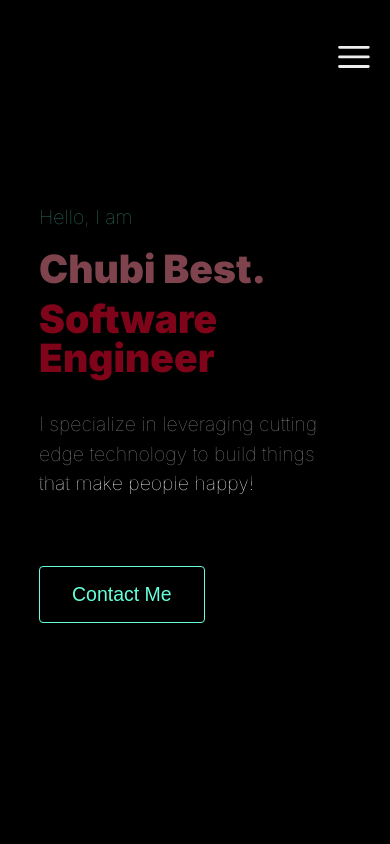
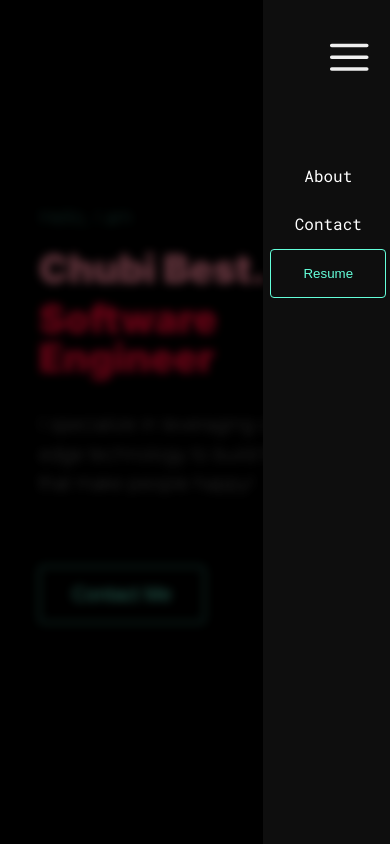
Before and after one commit to chubibest/portfolio, a React (Create React App) app: page / in a window 390 px wide. Both pictures are taken after a click on the element 349 px from the left and 59 px from the top of the page. Built offline with nearby package versions, Linux system fonts and the light colour scheme.

Commit message:
set up mobile actions

```diff
--- /dev/null
+++ b/src/Components/Header/Navigation/MobileActions/index.tsx
@@ -0,0 +1,57 @@
+import React, { Dispatch, SetStateAction } from 'react';
+import styled from 'styled-components';
+
+const Hamburger = styled.div({
+    cursor: 'pointer',
+    width: '15vw',
+    zIndex: 4
+})
+
+interface Props {
+    setDisplayModal: Dispatch<SetStateAction<boolean>>
+    displayModal: boolean
+}
+
+// const Index = ({flipOptionState, optionsState}: Props) => {
+//     return (
+//         <Hamburger onClick={() => { flipOptionState(!optionsState)}}>
+//             <svg className="hb" xmlns="http://www.w3.org/2000/svg" viewBox="0 0 10 10" stroke="#eee" stroke-width=".6" fill="rgba(0,0,0,0)" stroke-linecap="round">
+//             <path d="M2,3L5,3L8,3M2,5L8,5M2,7L5,7L8,7">
+//                 <animate dur="0.2s" attributeName="d" values="M2,3L5,3L8,3M2,5L8,5M2,7L5,7L8,7;M3,3L5,5L7,3M5,5L5,5M3,7L5,5L7,7" fill="freeze" begin="start.begin" />
+//                 <animate dur="0.2s" attributeName="d" values="M3,3L5,5L7,3M5,5L5,5M3,7L5,5L7,7;M2,3L5,3L8,3M2,5L8,5M2,7L5,7L8,7" fill="freeze" begin="reverse.begin" />
+//             </path>
+//             <rect width="10" height="10" stroke="none">
+//                 <animate dur="2s" id="reverse" attributeName="width" begin="click" />
+//             </rect>
+//             <rect width="10" height="10" stroke="none">
+//                 <animate dur="0.001s" id="start" attributeName="width" values="10;0" fill="freeze" begin="click" />
+//                 <animate dur="0.001s" attributeName="width" values="0;10" fill="freeze" begin="reverse.begin" />
+//             </rect>
+//             </svg>
+//         </Hamburger>
+//     );
+// };
+
+const Index = ({setDisplayModal, displayModal}: Props) => {
+    return (
+
+
+        <Hamburger onClick={() => { setDisplayModal(!displayModal)}}>
+            <svg className="hb" xmlns="http://www.w3.org/2000/svg" viewBox="0 0 10 10" stroke="#eee" stroke-width=".6" fill="rgba(0,0,0,0)" stroke-linecap="round">
+            <path d="M2,3L5,3L8,3M2,5L8,5M2,7L5,7L8,7">
+                <animate dur="0.2s" attributeName="d" values="M2,3L5,3L8,3M2,5L8,5M2,7L5,7L8,7;M3,3L5,5L7,3M5,5L5,5M3,7L5,5L7,7" fill="freeze" begin="start.begin" />
+                <animate dur="0.2s" attributeName="d" values="M3,3L5,5L7,3M5,5L5,5M3,7L5,5L7,7;M2,3L5,3L8,3M2,5L8,5M2,7L5,7L8,7" fill="freeze" begin="reverse.begin" />
+            </path>
+            <rect width="10" height="10" stroke="none" onClick={() => [setDisplayModal(true)]}>
+                <animate dur="2s" id="reverse" attributeName="width" begin="click" />
+            </rect>
+            <rect width="10" height="10" stroke="none">
+                <animate dur="0.001s" id="start" attributeName="width" values="10;0" fill="freeze" begin="click" />
+                <animate dur="0.001s" attributeName="width" values="0;10" fill="freeze" begin="reverse.begin" />
+            </rect>
+            </svg>
+        </Hamburger>
+    );
+};
+
+export default Index;
--- a/src/Components/Header/Navigation/MobileHamburger/index.tsx
+++ /dev/null
@@ -1,34 +0,0 @@
-import React, { Dispatch, SetStateAction } from 'react';
-import styled from 'styled-components';
-
-const Hamburger = styled.div({
-    cursor: 'pointer',
-    width: '15vw'
-})
-
-interface Props {
-    flipOptionState: Dispatch<SetStateAction<boolean>>
-    optionsState: boolean
-}
-
-const Index = ({flipOptionState, optionsState}: Props) => {
-    return (
-        <Hamburger onClick={() => { flipOptionState(!optionsState)}}>
-            <svg className="hb" xmlns="http://www.w3.org/2000/svg" viewBox="0 0 10 10" stroke="#eee" stroke-width=".6" fill="rgba(0,0,0,0)" stroke-linecap="round">
-            <path d="M2,3L5,3L8,3M2,5L8,5M2,7L5,7L8,7">
-                <animate dur="0.2s" attributeName="d" values="M2,3L5,3L8,3M2,5L8,5M2,7L5,7L8,7;M3,3L5,5L7,3M5,5L5,5M3,7L5,5L7,7" fill="freeze" begin="start.begin" />
-                <animate dur="0.2s" attributeName="d" values="M3,3L5,5L7,3M5,5L5,5M3,7L5,5L7,7;M2,3L5,3L8,3M2,5L8,5M2,7L5,7L8,7" fill="freeze" begin="reverse.begin" />
-            </path>
-            <rect width="10" height="10" stroke="none">
-                <animate dur="2s" id="reverse" attributeName="width" begin="click" />
-            </rect>
-            <rect width="10" height="10" stroke="none">
-                <animate dur="0.001s" id="start" attributeName="width" values="10;0" fill="freeze" begin="click" />
-                <animate dur="0.001s" attributeName="width" values="0;10" fill="freeze" begin="reverse.begin" />
-            </rect>
-            </svg>
-        </Hamburger>
-    );
-};
-
-export default Index;
--- a/src/Components/Header/Navigation/NavigationContent/index.tsx
+++ b/src/Components/Header/Navigation/NavigationContent/index.tsx
@@ -10,9 +10,20 @@ const NavigationContent = styled.div({
     justifyContent: 'space-between',
     alignItems: 'center',
     '@media (max-width: 767px)': {
-        'flexDirection': 'column'
+        'flexDirection': 'column',
+        'paddingTop': '18vh',
+        'justifyContent': 'flex-start',
+        'position': 'relative',
+        'right': 0,
+        // background: '#011b01',
+        background: '#0e0e0e',
+        'margin-left': 'auto',
+        'lineHeight': '3',
+        'paddingRight': '1vw'
+        // 'flexDirection': 'column',
+        // 'align-self': 'flex-end'
     },
-    'zIndex': 10
+    // 'zIndex': 10
 })
 
 // const options  = ['About', 'Experience', 'Contributions', 'Contact']
--- a/src/Components/Header/Navigation/index.tsx
+++ b/src/Components/Header/Navigation/index.tsx
@@ -1,6 +1,6 @@
 import React, { useContext, useState } from 'react';
 import { WindowSize } from '../../../Context/windowSize';
-import Hamburger from './MobileHamburger'
+import Hamburger from './MobileActions'
 import NavigationContent from './NavigationContent'
 import Modal from '../../Modal'
 
@@ -11,10 +11,8 @@ const Index = () => {
 
     return (
         <>
-            <Modal display={displayModal} setDisplay={setDisplayModal} >
-                <NavigationContent />
-            </Modal>
-            {isMobile ? <Hamburger optionsState={displayModal} flipOptionState={setDisplayModal}/> : <NavigationContent />}
+            {displayModal ? <Modal display={displayModal} setDisplay={setDisplayModal}  children={<NavigationContent />} />: null}
+            {isMobile ? <Hamburger displayModal={displayModal} setDisplayModal={setDisplayModal}/> : <NavigationContent />}
         </>
     );
 };
--- a/src/Components/Modal/index.tsx
+++ b/src/Components/Modal/index.tsx
@@ -1,11 +1,17 @@
 import React, { Dispatch, SetStateAction } from 'react';
 import styled from 'styled-components';
+import NavigationContent from '../Header/Navigation/NavigationContent';
 
 const Modal = styled.div({
     width: '100vw',
     height: '100vh',
-    background: 'rgb(0, 0, 0, 0.5)',
-    position: 'relative'
+    display: 'flex',
+    background: 'rgb(0, 0, 0, 0.6)',
+    'backdrop-filter': 'blur(5px)',
+    position: 'absolute',
+    top: 0,
+    left: 0,
+    // 'justifyContent': 'flex-end',
 })
 
 interface Props {
@@ -15,9 +21,8 @@ interface Props {
 }
 const Index = ({display, setDisplay, children}: Props) => {
     return (
-        display ?
-        (<Modal>{children}</Modal>):
-        null
+
+        (<Modal> <NavigationContent/> </Modal>)
     );
 };
 
```
